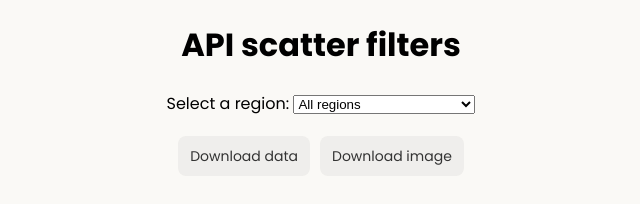
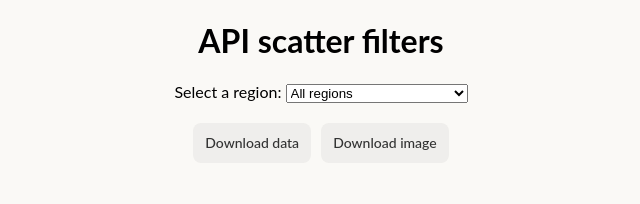
Before and after one commit to kiln/flourish-api-demo-filter-simple, a plain HTML site: page index.html in a window 1280 px wide. Shown: the whole page, without its empty margins (319-959 px from the left). Drawn offline with nearby package versions, Linux system fonts and the light colour scheme; a script that the page names is missing.

```diff
--- a/index.html
+++ b/index.html
@@ -6,8 +6,7 @@
     <title>API scatter filters</title>
     <script src="//cdn.flourish.rocks/flourish-live-v5.js"></script>
     <script src="https://d3js.org/d3.v7.min.js"></script>
-
-    <!--Stylesheet link-->
+    <link href="https://fonts.googleapis.com/css2?family=Inter:wght@400;500;700&display=swap" rel="stylesheet">
     <link rel="stylesheet" href="style.css" />
   </head>
   <body>
--- a/style.css
+++ b/style.css
@@ -1,24 +1,20 @@
-@import url("https://fonts.googleapis.com/css2?family=Poppins:ital,wght@0,400;0,700;1,400;1,700&display=swap");
-
-h1 {
-  text-align: center;
-  font-family: "Poppins", sans-serif;
-  font-weight: 700;
-}
-
 body {
-  font-family: "Poppins", sans-serif;
+  font-family: Lato, sans-serif;
   max-width: 750px;
   margin: auto;
   background-color: #faf9f6;
 }
 
+h1 {
+  text-align: center;
+  font-weight: 700;
+}
+
 #dropdown {
-  font-family: "Poppins", sans-serif;
   text-align: center;
 
-  &select {
-    font-family: "Poppins", sans-serif;
+  & option {
+    font-family: Lato, sans-serif;
   }
 }
 
@@ -29,7 +25,7 @@ button {
   color: #333333;
   cursor: pointer;
   display: inline-block;
-  font-family: "Poppins", sans-serif;
+  font-family: Lato, sans-serif;
   font-size: 14px;
   font-weight: 500;
   line-height: 20px;
```
